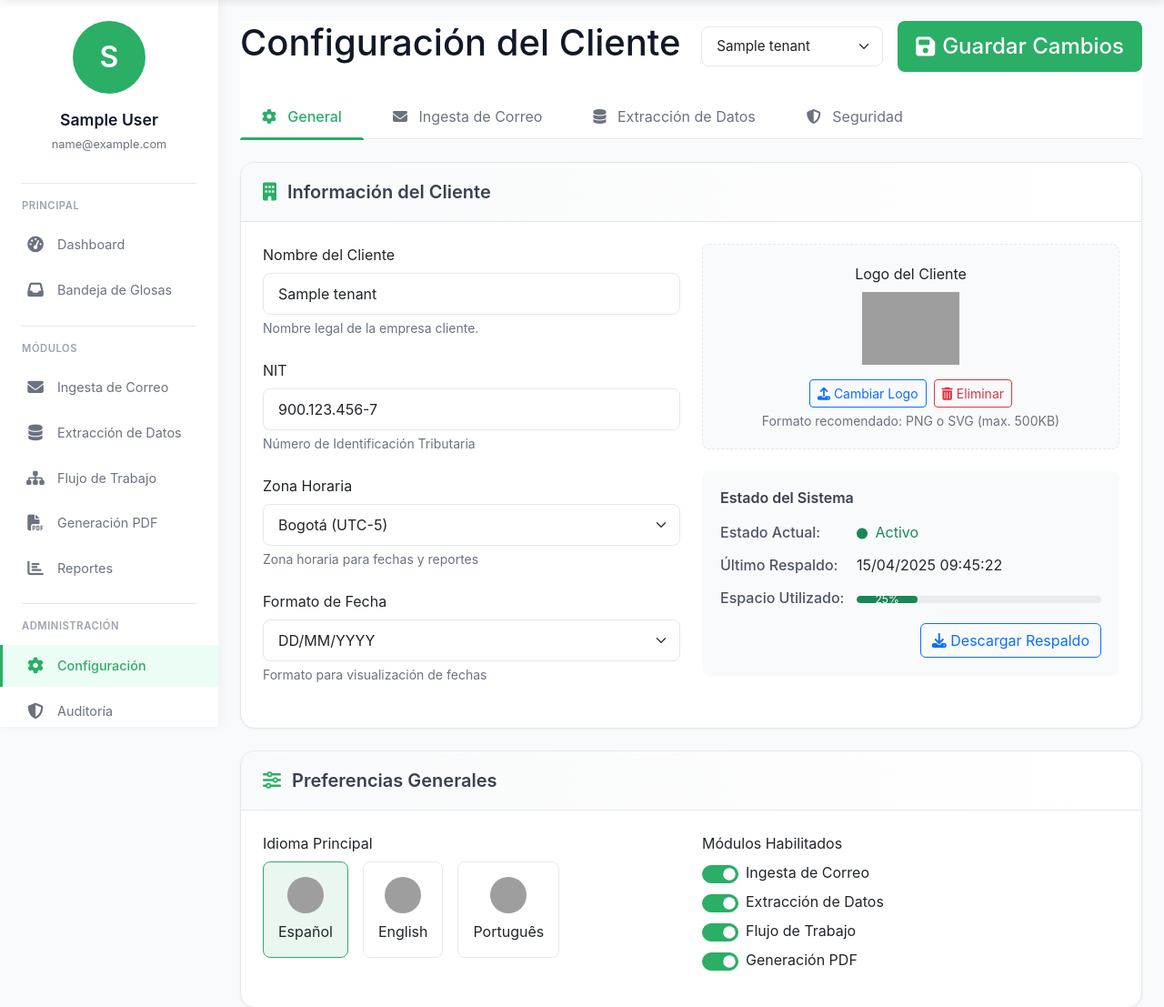
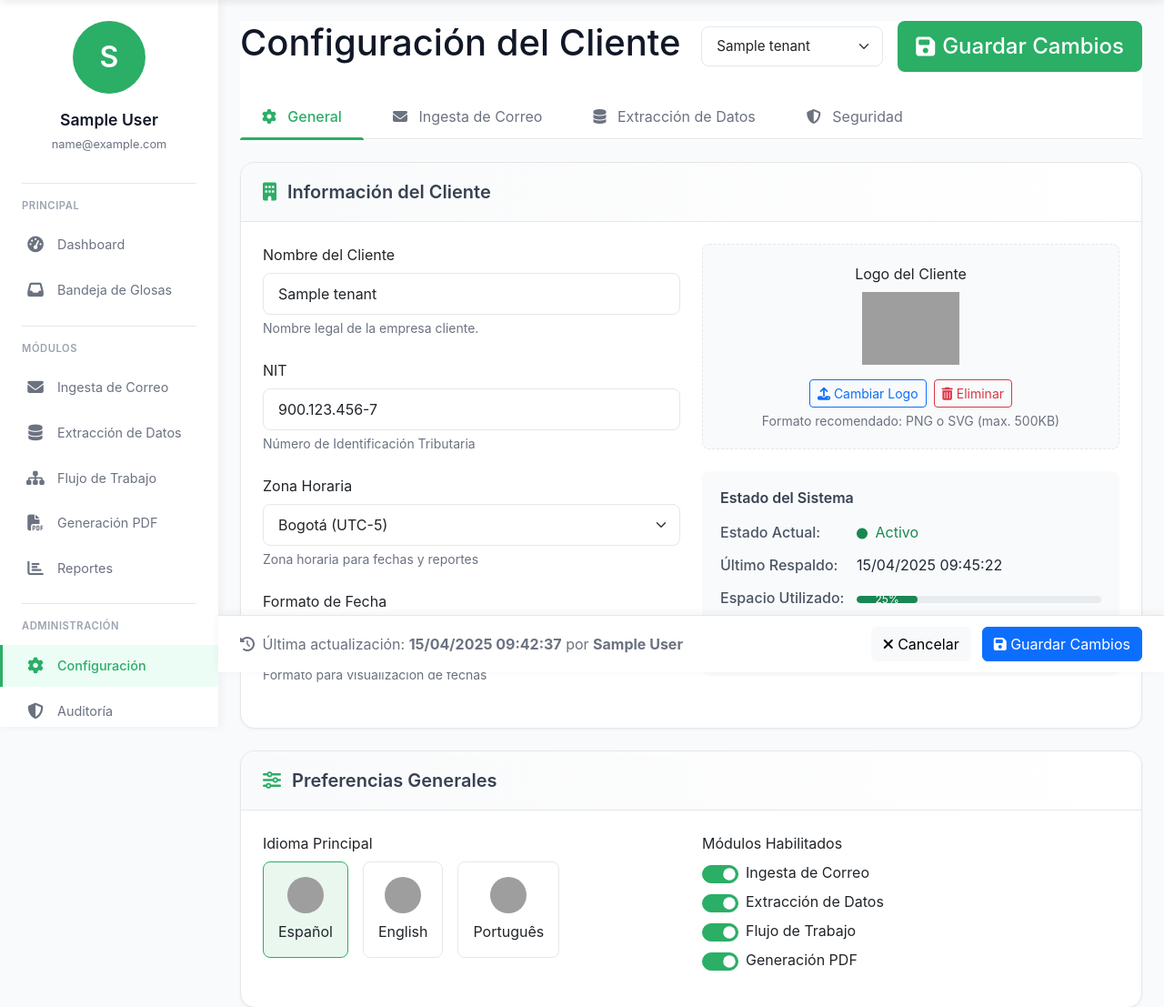
Before and after one commit to jfbm74/zentraflow2, a Django app: page /configuracion/ in a window 1280 px wide. Shown: the part 61-1168 px from the top of the page at 91% size. Run offline with Django 5.2, Linux system fonts and the light colour scheme; a user stored in the database is signed in; tables that the repository leaves empty hold one stand-in row (values such as "Sample post"); some libraries are stand-ins or nearby versions; grey boxes are pictures that could not be loaded.

Commit message:
add requirements

```diff
--- a/templates/configuracion/configuracion.html
+++ b/templates/configuracion/configuracion.html
@@ -541,28 +541,25 @@
                                     </tr>
                                     <tr>
                                         <td><i class="fas fa-mobile-alt"></i> Safari - iPhone</td>
-                                        <td>190.85.100.50</td>
-                                        <td>Bucaramanga, Colombia</td>
-                                        <td>Hace 10 min</td>
-                                        <td>
-                                            <button class="btn btn-sm btn-danger" title="Cerrar Sesión">
-                                                <i class="fas fa-sign-out-alt"></i>
-                                            </button>
-                                        </td>
+                                        <td>200.14.17.32</td>
+                                        <td>Medellín, Colombia</td>
+                                        <td>Hace 2 horas</td>
+                                        <td><button class="btn btn-sm btn-danger">Cerrar</button></td>
                                     </tr>
                                     <tr>
-                                        <td><i class="fas fa-laptop-code"></i> Edge - Windows</td>
-                                        <td>45.183.22.11</td>
-                                        <td>Medellín, Colombia</td>
-                                        <td>Hace 30 min</td>
-                                        <td>
-                                            <button class="btn btn-sm btn-danger" title="Cerrar Sesión">
-                                                <i class="fas fa-sign-out-alt"></i>
-                                            </button>
-                                        </td>
+                                        <td><i class="fas fa-tablet-alt"></i> Chrome - iPad</td>
+                                        <td>186.84.91.107</td>
+                                        <td>Bogotá, Colombia</td>
+                                        <td>Hace 1 día</td>
+                                        <td><button class="btn btn-sm btn-danger">Cerrar</button></td>
                                     </tr>
                                 </tbody>
                             </table>
+                        </div>
+                        <div class="text-end mt-3">
+                            <button class="btn btn-danger">
+                                <i class="fas fa-power-off"></i> Cerrar Todas las Sesiones
+                            </button>
                         </div>
                     </div>
                 </div>
@@ -570,51 +567,107 @@
         </div>
     </div>
 </div>
+
+<div class="config-footer">
+    <div class="config-footer-content">
+        <p class="last-updated">
+            <i class="fas fa-history"></i> Última actualización: <strong>15/04/2025 09:42:37</strong> por <strong>{{ request.user.full_name }}</strong>
+        </p>
+        <div class="config-actions">
+            <button class="btn btn-light" id="cancelBtn">
+                <i class="fas fa-times"></i> Cancelar
+            </button>
+            <button class="btn btn-primary" id="footerSaveBtn">
+                <i class="fas fa-save"></i> Guardar Cambios
+            </button>
+        </div>
+    </div>
+</div>
+
+<!-- Modal para editar regla de filtro -->
+<div class="modal fade" id="filterRuleModal" tabindex="-1" aria-labelledby="filterRuleModalLabel" aria-hidden="true">
+    <div class="modal-dialog">
+        <div class="modal-content">
+            <div class="modal-header">
+                <h5 class="modal-title" id="filterRuleModalLabel">Editar Regla de Filtro</h5>
+                <button type="button" class="btn-close" data-bs-dismiss="modal" aria-label="Close"></button>
+            </div>
+            <div class="modal-body">
+                <div class="mb-3">
+                    <label for="filterType" class="form-label">Tipo de Filtro</label>
+                    <select class="form-select" id="filterType">
+                        <option value="from">De (Remitente)</option>
+                        <option value="subject">Asunto</option>
+                        <option value="body">Contenido</option>
+                        <option value="has-attachment">Tiene Adjunto</option>
+                    </select>
+                </div>
+                <div class="mb-3">
+                    <label for="filterValue" class="form-label">Valor</label>
+                    <input type="text" class="form-control" id="filterValue" placeholder="Ej: *@empresa.com, *GLOSA*">
+                    <div class="form-text">Usa * como comodín para coincidencias parciales</div>
+                </div>
+            </div>
+            <div class="modal-footer">
+                <button type="button" class="btn btn-secondary" data-bs-dismiss="modal">Cancelar</button>
+                <button type="button" class="btn btn-primary" id="saveFilterBtn">Guardar</button>
+            </div>
+        </div>
+    </div>
+</div>
+
+<!-- Modal para agregar rango IP -->
+<div class="modal fade" id="ipRangeModal" tabindex="-1" aria-labelledby="ipRangeModalLabel" aria-hidden="true">
+    <div class="modal-dialog">
+        <div class="modal-content">
+            <div class="modal-header">
+                <h5 class="modal-title" id="ipRangeModalLabel">Agregar Rango IP</h5>
+                <button type="button" class="btn-close" data-bs-dismiss="modal" aria-label="Close"></button>
+            </div>
+            <div class="modal-body">
+                <div class="mb-3">
+                    <label for="ipRange" class="form-label">Rango IP (CIDR)</label>
+                    <input type="text" class="form-control" id="ipRange" placeholder="Ej: 192.168.1.0/24">
+                    <div class="form-text">Formato CIDR (ej: 192.168.1.0/24) o IP única (ej: 192.168.1.10)</div>
+                </div>
+                <div class="mb-3">
+                    <label for="ipDescription" class="form-label">Descripción (opcional)</label>
+                    <input type="text" class="form-control" id="ipDescription" placeholder="Ej: Oficina Principal">
+                </div>
+            </div>
+            <div class="modal-footer">
+                <button type="button" class="btn btn-secondary" data-bs-dismiss="modal">Cancelar</button>
+                <button type="button" class="btn btn-primary" id="saveIpBtn">Guardar</button>
+            </div>
+        </div>
+    </div>
+</div>
+
+<!-- Modal de confirmación para reautorizar OAuth -->
+<div class="modal fade" id="reauthorizeModal" tabindex="-1" aria-labelledby="reauthorizeModalLabel" aria-hidden="true">
+    <div class="modal-dialog">
+        <div class="modal-content">
+            <div class="modal-header">
+                <h5 class="modal-title" id="reauthorizeModalLabel">Reautorizar OAuth</h5>
+                <button type="button" class="btn-close" data-bs-dismiss="modal" aria-label="Close"></button>
+            </div>
+            <div class="modal-body">
+                <div class="alert alert-warning">
+                    <i class="fas fa-exclamation-triangle"></i> Esta acción revocará la autorización actual y requerirá que vuelva a realizar el proceso de autorización con Google.
+                </div>
+                <p>¿Está seguro que desea reautorizar el acceso a esta cuenta de correo?</p>
+            </div>
+            <div class="modal-footer">
+                <button type="button" class="btn btn-secondary" data-bs-dismiss="modal">Cancelar</button>
+                <button type="button" class="btn btn-warning" id="confirmReauthorizeBtn">
+                    <i class="fas fa-sync-alt"></i> Sí, Reautorizar
+                </button>
+            </div>
+        </div>
+    </div>
+</div>
 {% endblock %}
 
 {% block extra_js %}
-<script>
-// Aquí puedes agregar la lógica JavaScript necesaria
-// Ejemplo: Toggle de campos al cambiar entre OAuth y Cuenta de Servicio
-
-const authMethodSelect = document.getElementById('authMethod');
-const oauthCredentials = document.getElementById('oauthCredentials');
-const serviceCredentials = document.getElementById('serviceCredentials');
-
-authMethodSelect.addEventListener('change', () => {
-    if (authMethodSelect.value === 'oauth') {
-        oauthCredentials.style.display = '';
-        serviceCredentials.style.display = 'none';
-    } else {
-        oauthCredentials.style.display = 'none';
-        serviceCredentials.style.display = '';
-    }
-});
-
-// Toggle password visibility
-const togglePasswordBtns = document.querySelectorAll('.toggle-password');
-togglePasswordBtns.forEach(btn => {
-    btn.addEventListener('click', () => {
-        const input = btn.parentElement.querySelector('input');
-        if (input.type === 'password') {
-            input.type = 'text';
-            btn.innerHTML = '<i class="fas fa-eye-slash"></i>';
-        } else {
-            input.type = 'password';
-            btn.innerHTML = '<i class="fas fa-eye"></i>';
-        }
-    });
-});
-
-// Guardar cambios
-const saveConfigBtn = document.getElementById('saveConfigBtn');
-const successAlert = document.getElementById('successAlert');
-
-saveConfigBtn.addEventListener('click', () => {
-    // Lógica para recopilar datos del formulario y enviarlos al backend
-    // Ejemplo de mostrar alerta de éxito
-    successAlert.classList.add('show');
-    successAlert.style.display = 'block';
-});
-</script>
+<script src="{% static 'js/components/configuracion.js' %}"></script>
 {% endblock %}
```
